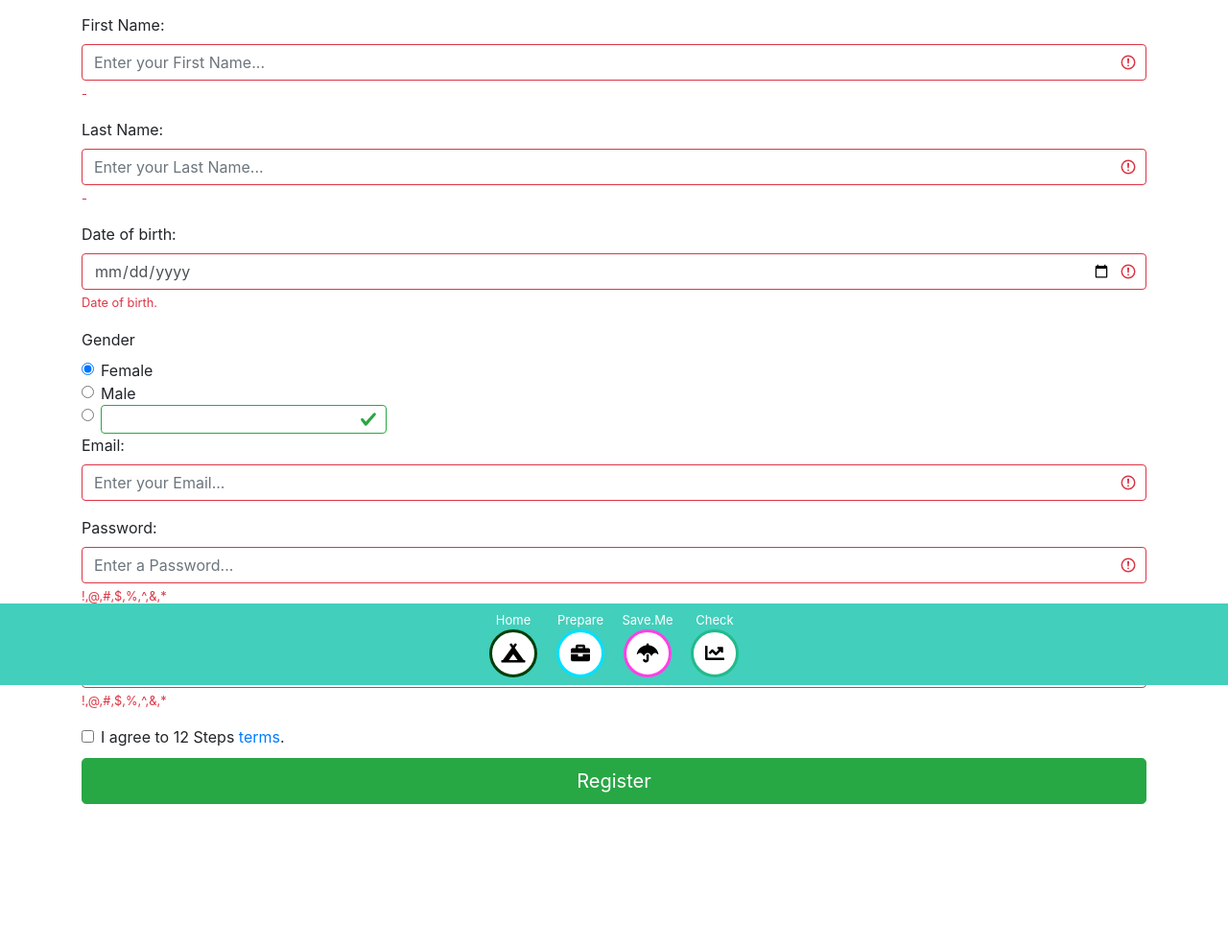
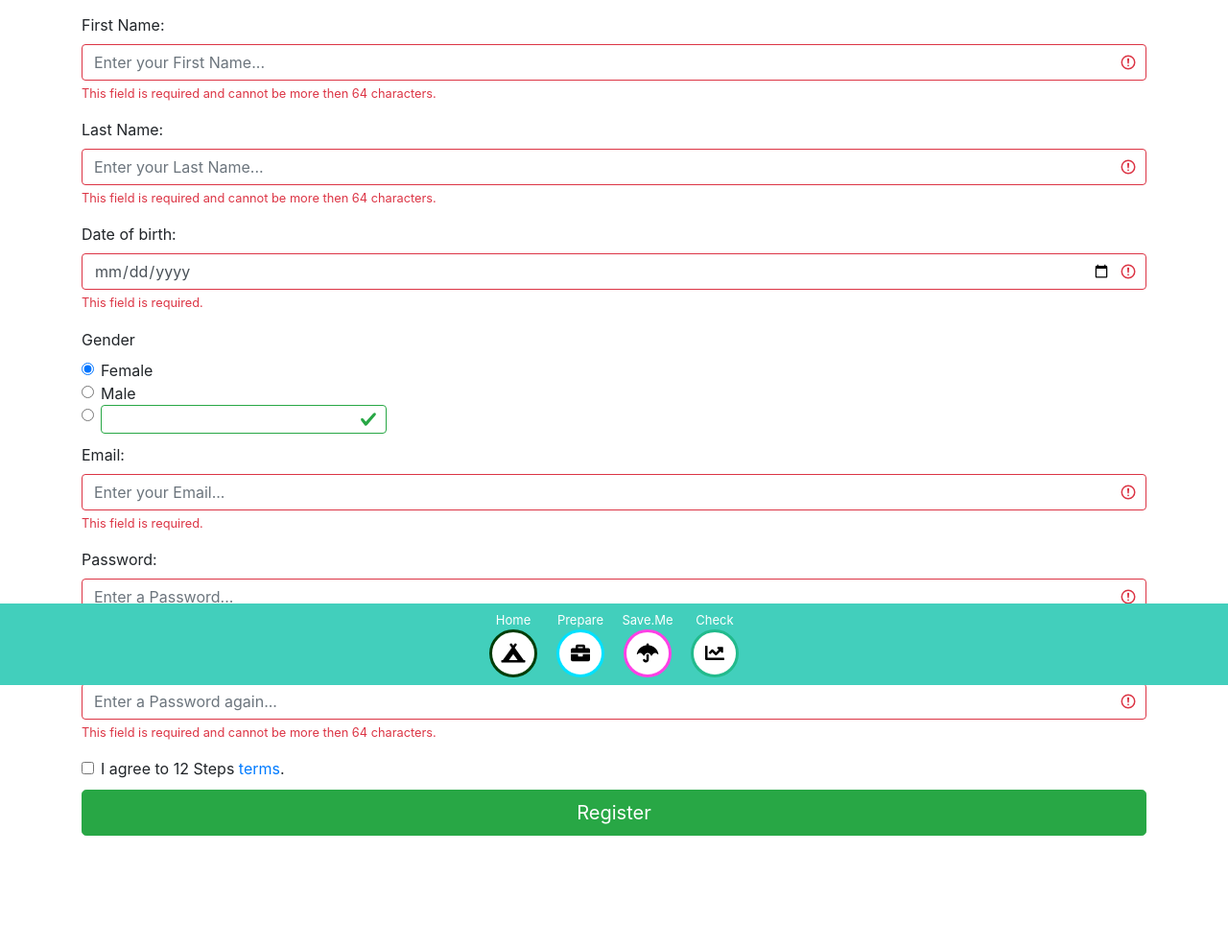
Before and after one commit to Cysion/Secproject1, a Django app: page /login/register/ in a window 1280 px wide. Shown: the part 86-1073 px from the top of the page at 96% size. Before the commit the page ends 924 px from the top, so only its background shows below. Run offline with Django 3.2, Linux system fonts and the light colour scheme; parts of the project's set-up code (start-up, migrations or seed data) failed here and were passed over; some libraries are stand-ins or nearby versions.

Commit message:
Added more alerts and removed pattern check

```diff
--- a/login/templates/login/register.html
+++ b/login/templates/login/register.html
@@ -9,24 +9,32 @@
   <div class="form-group">
     <label for="first_name">{{ form.first_name }}: </label>
     <input type="text" class="form-control" placeholder="{{ form.placeholder }} {{ form.first_name }}..."
-      maxlength="64" id="first_name" name="first_name" {% if POST %} value="{{POST.first_name}}" {% endif %}{# If post already has been submitted #}
-      pattern="[a-zA-Z-]{1,}" required>
-    <div class="invalid-feedback">{{ pattern }} - </div> {# Give feedback if this field contain chars not in pattern #}
+      maxlength="64" id="first_name" name="first_name" {% if POST %} value="{{POST.first_name}}" {% endif %}{# If post already has been submitted #} required>
+    <div class="invalid-feedback">{{ form.required }} {{ form.field_requirements }} 64 {{ form.characters }} </div> {# Give feedback if input empty or longer then 64 chararacters #}
   </div>
+  {% if alert.first_name %}
+  <div class="alert alert-danger">
+    <strong>{{ alerts.warning }}!</strong> {{ alerts.badChar }}
+  </div>
+  {% endif %}
 
   <div class="form-group">
     <label for="last_name">{{ form.last_name }}: </label>
     <input type="text" class="form-control" placeholder="{{ form.placeholder }} {{ form.last_name }}..."
-      maxlength="64" id="last_name" name="last_name" {% if POST %} value="{{POST.last_name}}" {% endif %}
-      pattern="[a-zA-Z-]{1-64}" required>
-    <div class="invalid-feedback">{{ pattern }} - </div>
+      maxlength="64" id="last_name" name="last_name" {% if POST %} value="{{POST.last_name}}" {% endif %} required>
+    <div class="invalid-feedback">{{ form.required }} {{ form.field_requirements }} 64 {{ form.characters }}</div>
   </div>
+  {% if alert.last_name %}
+  <div class="alert alert-danger">
+    <strong>{{ alerts.warning }}!</strong> {{ alerts.badChar }}
+  </div>
+  {% endif %}
 
   <div class="form-group">
     <label for="date_of_birth">{{ form.date_of_birth }}: </label>
     <input type="date" class="form-control" id="date_of_birth" name="date_of_birth"
       min="1850-01-01" max="{% now "Y-m-d" %}" {% if POST %} value="{{POST.date_of_birth}}" {% endif %} required>
-    <div class="invalid-feedback">{{ form.invalid_feedback }} {{ form.date_of_birth }}.</div>
+    <div class="invalid-feedback">{{ form.required }}.</div>
   </div>
 
   <label>{{ form.gender }}</label>
@@ -47,35 +55,46 @@
     <label class="form-check-label">
       <input type="radio" class="form-check-input" id="gender" name="gender" value="Other"
         {% if POST and POST.gender and POST.gender == "Other" %}checked {% endif %}>
-        <input type="text" class="form-control" style="height: 30px;" id="gender_other" name="gender_other"
-          {% if POST %} value="{{POST.gender_other}}" {% endif %} maxlength="32" pattern="[a-zA-Z-]{1,}">
+        <input type="text" class="form-control" style="height: 30px; margin-bottom: 10px;" id="gender_other" name="gender_other"
+          {% if POST %} value="{{POST.gender_other}}" {% endif %} maxlength="32">
     </label>
   </div>
+  {% if alert.gender or alert.gender_other %}
+  <div class="alert alert-danger">
+    <strong>{{ alerts.warning }}!</strong> {{ alerts.badChar }}
+  </div>
+  {% endif %}
 
   <div class="form-group">
     <label for="email">{{ form.email }}: </label>
     <input type="email" class="form-control" placeholder="{{ form.placeholder }} {{ form.email }}..."
-      id="email" name="email" {% if POST %} value="{{POST.email}}" {% endif %} required>
-    <div class="invalid-feedback">{{ form.invalid_feedback }}</div>
+      id="email" name="email" {% if POST and not alert.email %} value="{{POST.email}}" {% endif %} required>
+    <div class="invalid-feedback">{{ form.required }}.</div>
   </div>
-  {% if email_already_exists %}
+
+  {% if alert.email == "badChar" %}
+  <div class="alert alert-danger">
+    <strong>{{ alerts.warning }}!</strong> {{ alerts.badChar }}
+  </div>
+
+  {% elif alert.email == "email_already_exists" %}
   <div class="alert alert-danger">
     <strong>{{ alerts.warning }}!</strong> {{ alerts.email_already_exists }}
   </div>
   {% endif %}
   <div class="form-group">
     <label for="password">{{ form.password }}: </label>
-    <input type="password" class="form-control" placeholder="{{ form.placeholder_pwd }} {{ form.password }}..." id="password" name="password"
-    pattern="[a-zA-Z!@#$%^&*]{1-64}" required>
-    <div class="invalid-feedback">{{ pattern }} !,@,#,$,%,^,&,* </div>
+    <input type="password" class="form-control" placeholder="{{ form.placeholder_pwd }} {{ form.password }}..."
+    maxlength="64" id="password" name="password" required>
+    <div class="invalid-feedback">{{ form.required }} {{ form.field_requirements }} 64 {{ form.characters }} </div>
   </div>
   <div class="form-group">
     <label for="repassword">{{ form.repassword }}: </label>
-    <input type="password" class="form-control" placeholder="{{ form.placeholder_pwd }} {{ form.repassword }}..." id="repassword" name="repassword"
-    pattern="[a-zA-Z!@#$%^&*]{1,}" required>
-    <div class="invalid-feedback">{{ pattern }} !,@,#,$,%,^,&,* </div>
+    <input type="password" class="form-control" placeholder="{{ form.placeholder_pwd }} {{ form.repassword }}..."
+    maxlength="64" id="repassword" name="repassword" required>
+    <div class="invalid-feedback">{{ form.required }} {{ form.field_requirements }} 64 {{ form.characters }}</div>
   </div>
-  {% if wrong_password_enterd %}
+  {% if alert.repassword %}
   <div class="alert alert-danger">
     <strong>{{ alerts.warning }}!</strong> {{ alerts.repassword }}
   </div>
```
